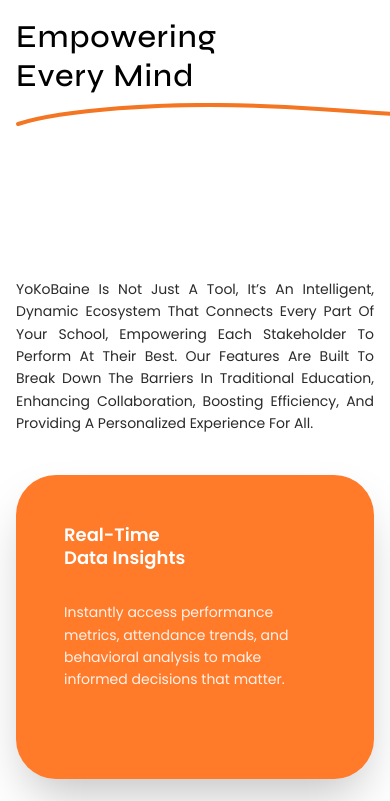
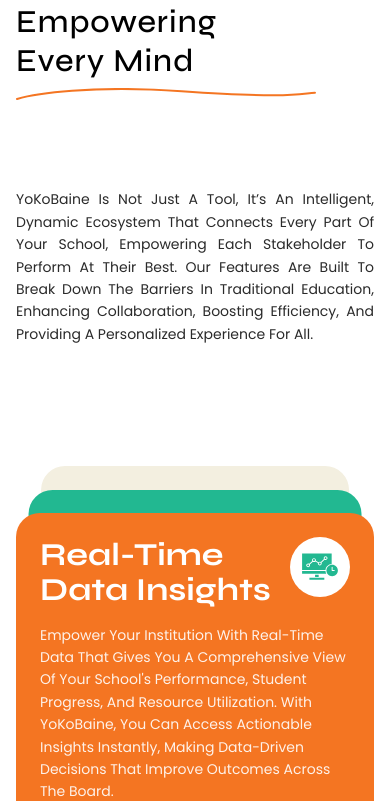
Before and after one commit to marketbytes-devops/yokobaine-website, a Next.js app: page / in a window 390 px wide. Shown: the part 3592-4393 px from the top of the page. Built offline with nearby package versions, Linux system fonts and the light colour scheme.

Commit message:
last-psuh

```diff
--- a/src/components/ui/home/FAQSection.jsx
+++ b/src/components/ui/home/FAQSection.jsx
@@ -24,13 +24,13 @@
     return (
         <section className="py-24 bg-white">
             <div className="container">
-                <div className="flex flex-col md:flex-row gap-20">
+                <div className="flex flex-col md:flex-row gap-30">
                     <div className="md:w-[60%] lg:w-[40%]">
-                        <h4 className="font-syne font-medium text-[42px] md:text-[80px] leading-[1.1] md:leading-[100px] tracking-[0.03em] text-[#000000] uppercase flex flex-col">
+                        <h2 className="font-syne text-[#000000] uppercase flex flex-col">
                             <span>ANY</span>
                             <span>QUESTIONS?</span>
                             <span className="whitespace-nowrap">WE GOT YOU</span>
-                        </h4>
+                        </h2>
                         <div className="mt-6">
                             {/* Wavy Orange Line - Vector 315 Approximation */}
                             <svg className="w-full max-w-[602px]" height="21" viewBox="0 0 602 21" fill="none" xmlns="http://www.w3.org/2000/svg">
@@ -63,8 +63,8 @@
                             {faqs.map((faq, index) => (
                                 <div key={index} className={`flex flex-col group transition-all duration-500 ${index === 1 ? '-ml-14' : 'ml-0'}`}>
                                     <div className="bg-[#E9E9E9] px-10 py-7 rounded-[2.5rem] shadow-sm hover:shadow-xl transition-all duration-500 border border-transparent hover:border-gray-200 min-h-[140px]">
-                                        <h3 className="text-[24px] font-medium mb-2 text-[#1F2327] font-poppins leading-[120%]">{faq.question}</h3>
-                                        <p className="text-[#1F2327] text-[20px] leading-[1.4] font-poppins max-w-[850px]">{faq.answer}</p>
+                                        <h3 className="mb-2 text-[#1F2327]">{faq.question}</h3>
+                                        <p>{faq.answer}</p>
                                     </div>
                                 </div>
                             ))}
--- a/src/components/ui/home/InsightsSection.jsx
+++ b/src/components/ui/home/InsightsSection.jsx
@@ -2,62 +2,89 @@
 import yellowButton from '@/components/Icon/yellowbutton.svg';
 
 import yellowLine from '@/components/Icon/yellowline.svg';
+import laptopLogo from '@/components/Icon/laptoplogo.svg';
 
 const InsightsSection = () => {
     return (
         <section className="py-24 bg-white overflow-hidden">
             <div className="container">
-                <div className="grid grid-cols-1 md:grid-cols-2 gap-10 items-center">
+                <div className="grid grid-cols-1 lg:grid-cols-2 gap-10 xl:gap-24 items-center">
                     <div className="flex flex-col">
                         <div className="relative mb-2">
                             {/* "Our Features" Tag with yellowbutton.svg */}
-                            <div className="relative w-[165px] h-[85px]">
+                            <div className="relative w-[140px] md:w-[165px] h-[70px] md:h-[85px]">
                                 <Image
                                     src={yellowButton}
                                     alt="Features Background"
                                     className="w-full h-full object-contain"
                                 />
-                                <span className="absolute inset-0 flex items-start justify-center pt-2.5 text-white font-poppins font-medium text-[20px] leading-[25px] tracking-[0.03em] capitalize">
+                                <span className="absolute inset-0 flex items-start justify-center pt-2 md:pt-2.5 text-white font-poppins font-medium text-[16px] md:text-[20px] leading-[20px] md:leading-[25px] tracking-[0.03em] capitalize">
                                     Our Features
                                 </span>
                             </div>
                         </div>
 
-                        <h2 className="font-syne font-medium text-[42px] md:text-[96px] leading-[1.1] md:leading-[100px] text-[#000000] tracking-[0.03em] capitalize flex flex-col max-w-[720px]">
+                        <h2 className="font-syne font-medium text-[42px] md:text-[80px] xl:text-[96px] leading-[1.1] md:leading-[90px] xl:leading-[100px] text-[#000000] tracking-[0.03em] capitalize flex flex-col max-w-[720px]">
                             <span>Empowering</span>
                             <span>Every Mind</span>
                         </h2>
 
-                        <div className="mt-2 mb-14">
+                        <div className="mt-2 mb-10 md:mb-14">
                             {/* Wavy Yellow Line - yellowline.svg */}
                             <Image
                                 src={yellowLine}
                                 alt="Yellow Line Border"
                                 width={548}
                                 height={19}
-                                className="w-auto h-auto max-w-[548px]"
+                                className="w-auto h-auto max-w-[300px] md:max-w-[548px]"
                             />
                         </div>
 
-                        <p className="font-poppins text-[#2A2A2A] text-[18px] leading-[25px] max-w-[625px] text-justify capitalize mt-24">
+                        <p className="font-poppins text-[#2A2A2A] text-[16px] md:text-[18px] leading-[24px] md:leading-[25px] max-w-[625px] text-justify capitalize mt-12 md:mt-24">
                             YoKoBaine is not just a tool, it’s an intelligent, dynamic ecosystem that connects every part of your school, empowering each stakeholder to perform at their best. Our features are built to break down the barriers in traditional education, enhancing collaboration, boosting efficiency, and providing a personalized experience for all.
                         </p>
                     </div>
 
-                    <div className="relative">
-                        {/* Right side placeholder - kept for structure, but could be updated later */}
-                        <div className="bg-[#FF7A29] rounded-[2.5rem] p-12 text-white relative z-10 shadow-2xl overflow-hidden group">
-                            <h3 className="text-4xl md:text-5xl font-black mb-8 leading-tight">
-                                Real-Time <br /> Data Insights
-                            </h3>
-                            <p className="text-white/90 text-lg leading-relaxed mb-10">
-                                Instantly access performance metrics, attendance trends, and behavioral analysis to make informed decisions that matter.
-                            </p>
+                    <div className="relative flex justify-center lg:justify-end items-center pt-32 lg:pt-40">
+                        {/* Stacked Cards Container */}
+                        <div className="relative w-full max-w-[769px] flex items-end justify-center">
+
+                            {/* Card 3 (Back) - Cream */}
+                            <div
+                                className="absolute -top-[15%] left-1/2 -translate-x-1/2 z-10 bg-[#F3EFE0] rounded-[24px] md:rounded-[42px] w-[86%] h-full"
+                            ></div>
+
+                            {/* Card 2 (Middle) - Green */}
+                            <div
+                                className="absolute -top-[7.5%] left-1/2 -translate-x-1/2 z-20 bg-[#22B891] rounded-[24px] md:rounded-[42px] w-[93%] h-full"
+                            ></div>
+
+                            {/* Card 1 (Top) - Orange */}
+                            <div
+                                className="relative z-30 bg-[#F47522] rounded-[24px] md:rounded-[42px] p-6 md:p-12 flex flex-col justify-between w-full aspect-[769/635]"
+                            >
+                                <div className="flex justify-between items-start gap-4">
+                                    <div className="font-syne font-bold text-white text-[32px] sm:text-[45px] md:text-[75px] leading-[1.1] md:leading-[85px] max-w-[80%] capitalize">
+                                        Real-Time <br /> Data Insights
+                                    </div>
+
+                                    {/* Icon Container */}
+                                    <div className="w-[60px] h-[60px] md:w-[100px] md:h-[100px] bg-white rounded-full flex items-center justify-center shrink-0">
+                                        <Image
+                                            src={laptopLogo}
+                                            alt="Laptop Icon"
+                                            width={76}
+                                            height={76}
+                                            className="w-[40px] h-[40px] md:w-[76px] md:h-[76px]"
+                                        />
+                                    </div>
+                                </div>
+
+                                <p className="font-poppins text-white text-[14px] md:text-[18px] lg:text-[20px] leading-[1.5] md:leading-[1.6] max-w-full opacity-90 mt-4 md:mt-0">
+                                    Empower Your Institution With Real-Time Data That Gives You A Comprehensive View Of Your School's Performance, Student Progress, And Resource Utilization. With YoKoBaine, You Can Access Actionable Insights Instantly, Making Data-Driven Decisions That Improve Outcomes Across The Board.
+                                </p>
+                            </div>
                         </div>
-
-                        {/* Background decorative elements */}
-                        <div className="absolute -top-10 -right-10 w-full h-full border border-gray-100 rounded-[2.5rem] -z-10 translate-x-4 translate-y-4"></div>
-                        <div className="absolute -top-4 -right-4 w-full h-full bg-gray-50 rounded-[2.5rem] -z-20"></div>
                     </div>
                 </div>
             </div>
```
Also changed, not shown: src/components/Icon/laptoplogo.svg (added), src/components/Icon/who.svg (added).
